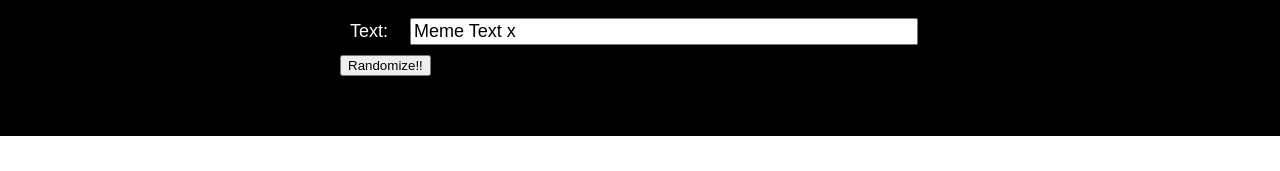
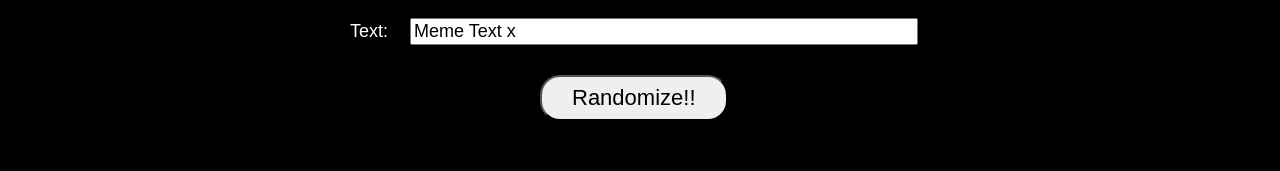
Before and after one commit to dajomu/js-react-class-projects, a React (Create React App) app in the folder meme-generator/: page / in a window 1280 px wide. Shown: the part 703-874 px from the top of the page. Before the commit the page ends 839 px from the top, so only its background shows below. Built offline with nearby package versions, Linux system fonts and the light colour scheme.

Commit message:
[meme-generator] v3: restyle button and set dimensions of random images

```diff
--- a/meme-generator/src/App.css
+++ b/meme-generator/src/App.css
@@ -47,3 +47,11 @@
   margin-left: 10px;
   font-size: 18px;
 }
+
+.inputs button {
+  font-size: 22px;
+  padding: 8px 30px;
+  border-radius: 20px;
+  margin-left: 200px;
+  margin-top: 20px;
+}
--- a/meme-generator/src/App.js
+++ b/meme-generator/src/App.js
@@ -11,7 +11,7 @@ class App extends Component {
   }
 
   randomizeContent = async () => {
-    const response = await fetch('https://source.unsplash.com/random');
+    const response = await fetch('https://source.unsplash.com/random/800x600');
     this.setState({memeImage: response.url})
   }
 
@@ -32,8 +32,8 @@ class App extends Component {
     return (
       <div className="App">
         <div className="meme__container">
-          <img className="meme__image" src={memeImage}/>
-          <p class="meme__text" style={{fontSize: this.calculateTextSize(memeText)}}>{memeText}</p>
+          <img className="meme__image" alt="Meme Image" src={memeImage}/>
+          <p className="meme__text" style={{fontSize: this.calculateTextSize(memeText)}}>{memeText}</p>
         </div>
         <div className="inputs">
           <label>
```
